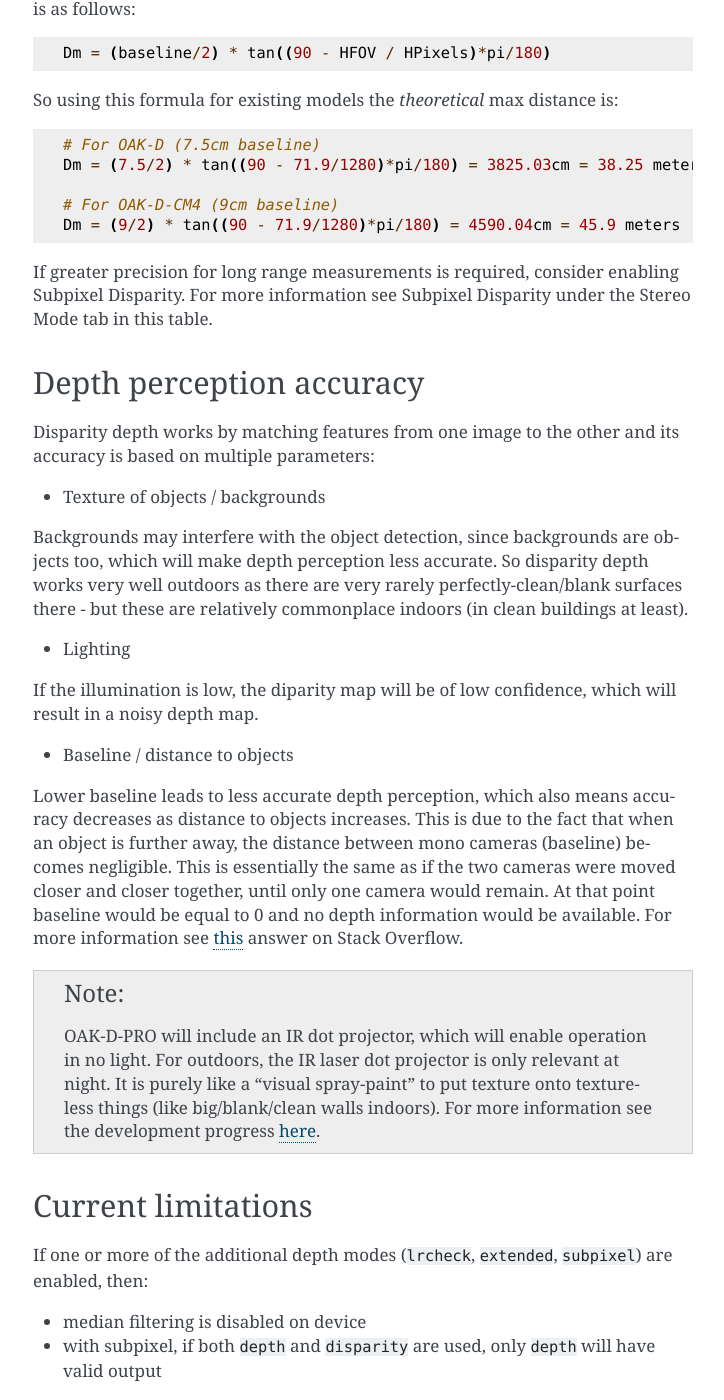
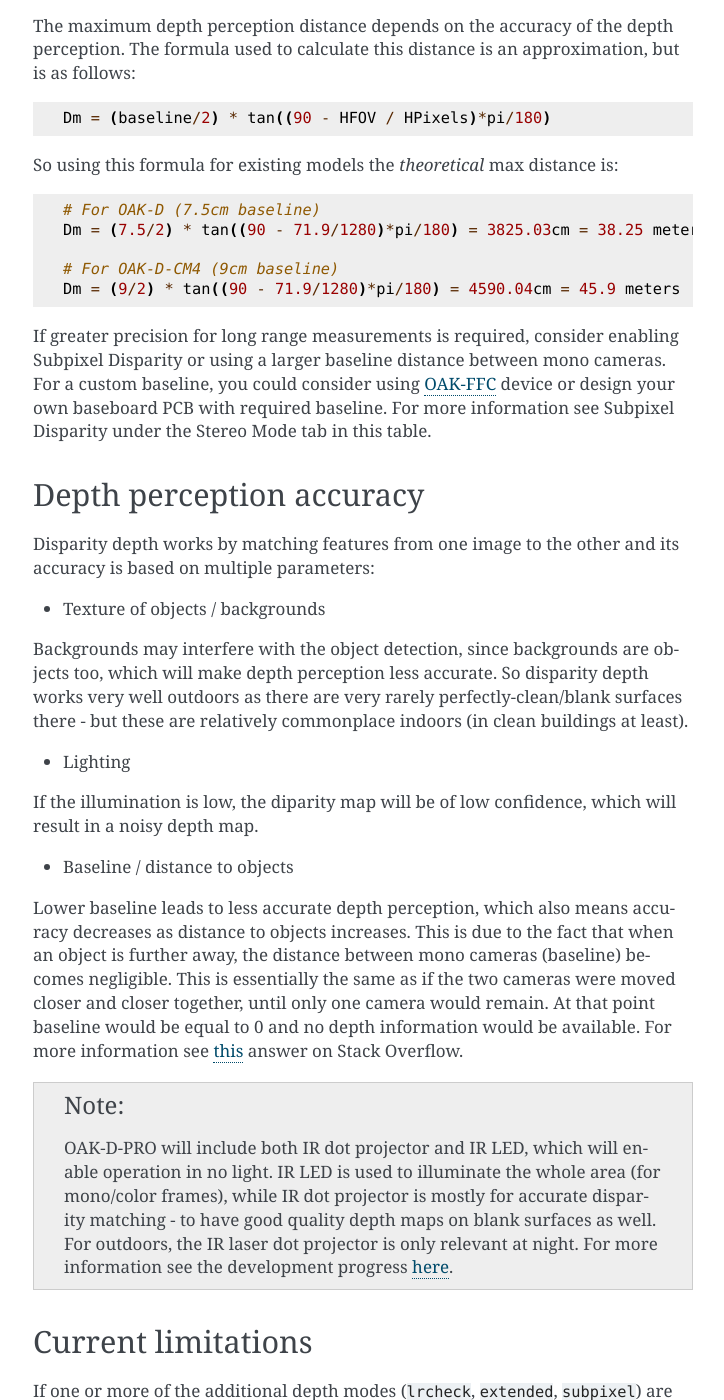
Before and after one commit to luxonis/depthai-python, a Sphinx documentation site: the page built from docs/source/components/nodes/stereo_depth.rst, in a window 1280 px wide and 1400 px high, scrolled down 2955 px. Shown: the whole window, without its empty margins (387-1111 px from the left). Built offline with Sphinx 7.4.7, drawn with Linux system fonts in a browser that asks for light colours; pages that are not in the unit, such as notebooks, are missing from menus; the version number could not be read and is left out; some of the changed text lies outside the part shown.

Commit message:
Minor fixes

```diff
--- a/docs/source/components/nodes/stereo_depth.rst
+++ b/docs/source/components/nodes/stereo_depth.rst
@@ -99,6 +99,8 @@
   # For OAK-D @ 800P mono cameras and disparity of eg. 10 pixels
   depth = 882.5 * 7.5 / 10 = 661.88 # cm
 
+Note the value of disparity depth data is stored in uint16, where 0 is a special value, meaning that distance is unknown.
+
 Min stereo depth distance
 #########################
 
@@ -145,7 +147,7 @@
   # For OAK-D-CM4 (9cm baseline)
   Dm = (9/2) * tan((90 - 71.9/1280)*pi/180) = 4590.04cm = 45.9 meters
 
-If greater precision for long range measurements is required, consider enabling Subpixel Disparity. For more information see Subpixel Disparity under the Stereo Mode tab in :ref:`this <Currently configurable blocks>` table.
+If greater precision for long range measurements is required, consider enabling Subpixel Disparity or using a larger baseline distance between mono cameras. For a custom baseline, you could consider using `OAK-FFC <https://docs.luxonis.com/projects/hardware/en/latest/pages/DM1090.html>`__ device or design your own baseboard PCB with required baseline. For more information see Subpixel Disparity under the Stereo Mode tab in :ref:`this <Currently configurable blocks>` table.
 
 Depth perception accuracy
 #########################
@@ -166,7 +168,7 @@
 
 .. note::
 
-   OAK-D-PRO will include an IR dot projector, which will enable operation in no light. For outdoors, the IR laser dot projector is only relevant at night. It is purely like a "visual spray-paint" to put texture onto textureless things (like big/blank/clean walls indoors). For more information see the development progress `here <https://github.com/luxonis/depthai-hardware/issues/114>`__.
+   OAK-D-PRO will include both IR dot projector and IR LED, which will enable operation in no light. IR LED is used to illuminate the whole area (for mono/color frames), while IR dot projector is mostly for accurate disparity matching - to have good quality depth maps on blank surfaces as well. For outdoors, the IR laser dot projector is only relevant at night. For more information see the development progress `here <https://github.com/luxonis/depthai-hardware/issues/114>`__.
 
 Current limitations
 ###################
```
